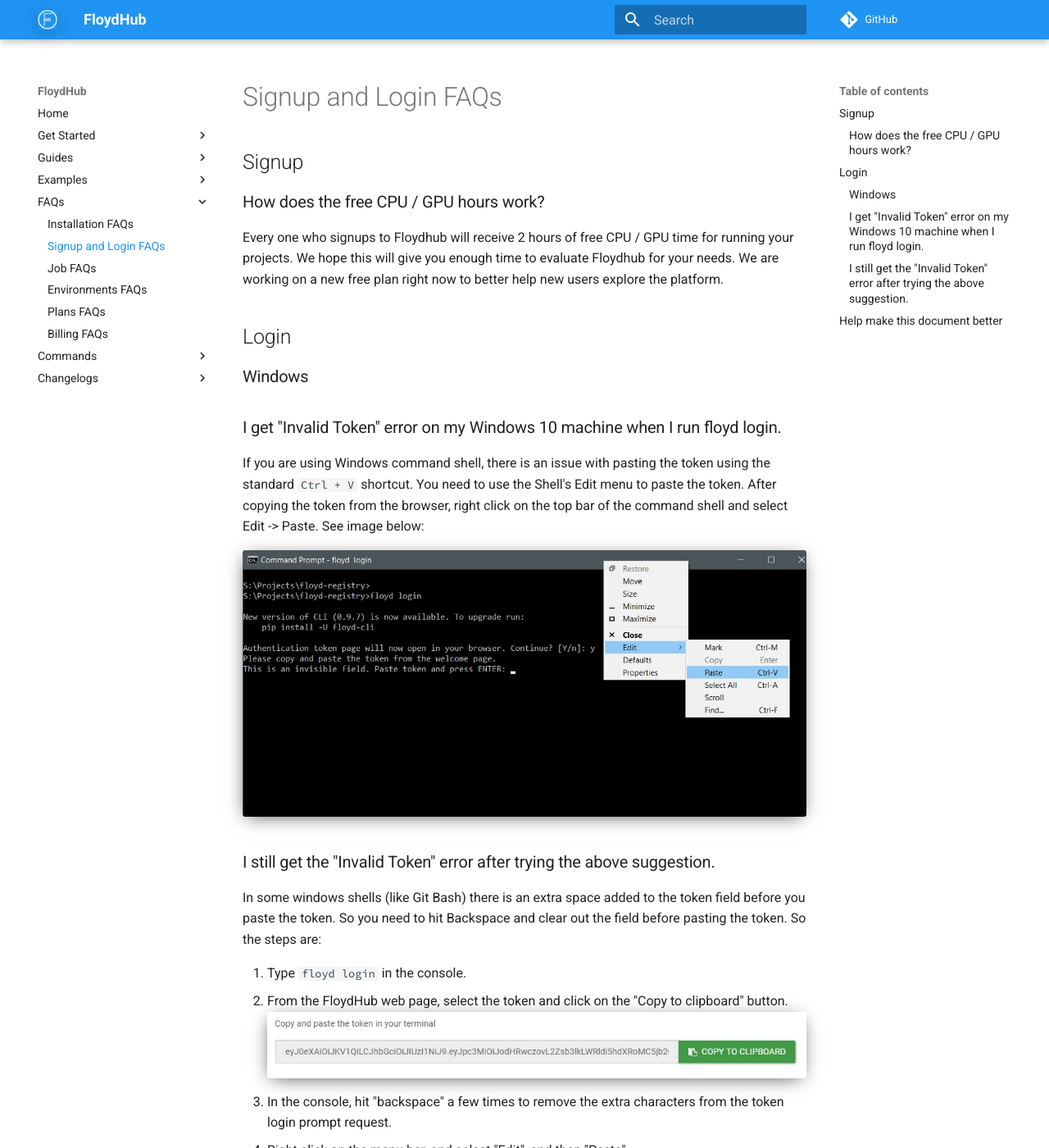
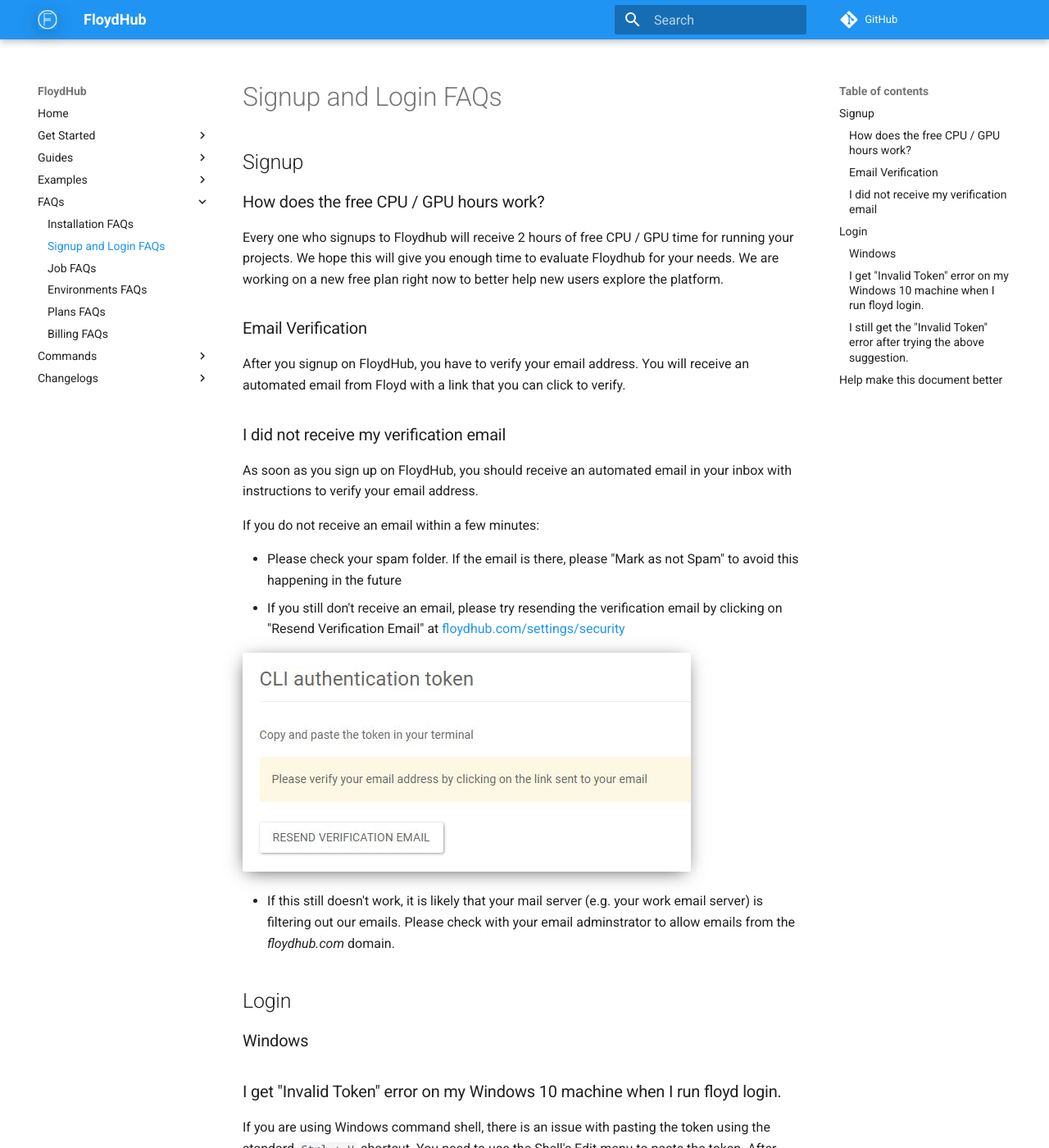
Before and after one commit to floydhub/floyd-docs, an MkDocs documentation site: the page built from docs/faqs/authentication.md, in a window 1280 px wide and 1400 px high. Shown: the whole window at 82% size. Built offline with MkDocs 1.6.1 and Material for MkDocs 9.7.7, drawn with Linux system fonts in a browser that asks for light colours; comment, search, counter and statistics services are not loaded; old or Windows-style settings are respelled for this version of MkDocs.

Commit message:
Email verification FAQ

```diff
--- a/docs/faqs/authentication.md
+++ b/docs/faqs/authentication.md
@@ -7,6 +7,22 @@
 Floydhub for your needs. We are working on a new free plan right now to better
 help new users explore the platform.
 
+### Email Verification
+
+After you signup on FloydHub, you have to verify your email address. You will receive an automated email from Floyd with a link that you can click to verify.
+
+### I did not receive my verification email
+
+As soon as you sign up on FloydHub, you should receive an automated email in your inbox with instructions to verify your email address.
+
+If you do not receive an email within a few minutes:
+
+- Please check your spam folder. If the email is there, please "Mark as not Spam" to avoid this happening in the future
+- If you still don't receive an email, please try resending the verification email by clicking on "Resend Verification Email" at [floydhub.com/settings/security](https://www.floydhub.com/settings/security)
+
+![Resend Verification Email](../img/VerifyEmail.jpg)
+
+- If this still doesn't work, it is likely that your mail server (e.g. your work email server) is filtering out our emails. Please check with your email adminstrator to allow emails from the *floydhub.com* domain.
 
 ## Login
 
```
Also changed, not shown: docs/img/VerifyEmail.jpg (added).
